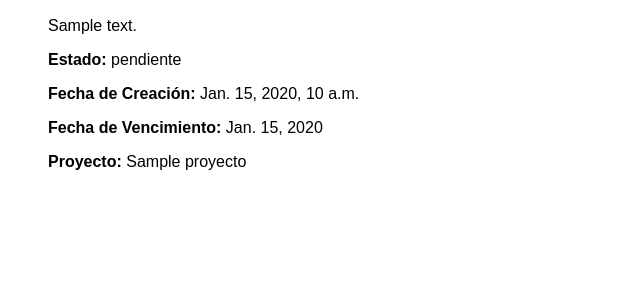
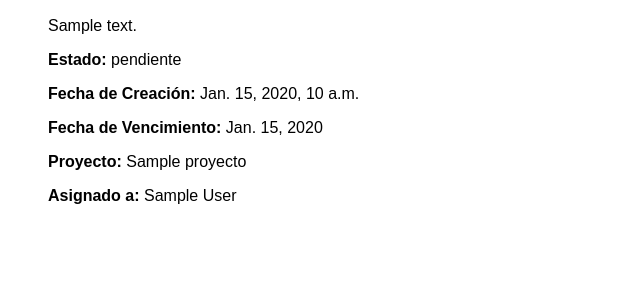
Before and after one commit to REGGDIS/reveloper, a Django app: page /reveloper/tareas_por_desarrollar/ in a window 1280 px wide. Shown: the part 188-488 px from the top of the page, without its empty margins (0-640 px from the left). Run offline with Django 5.2, Linux system fonts and the light colour scheme; a user stored in the database is signed in; tables that the repository leaves empty hold one stand-in row (values such as "Sample post").

Commit message:
Desplegar usuario en la tarea

```diff
--- a/Reveloper/templates/tareas.html
+++ b/Reveloper/templates/tareas.html
@@ -13,6 +13,7 @@
             <p><strong>Fecha de Creación:</strong> {{ tarea.fecha_creacion }}</p>
             <p><strong>Fecha de Vencimiento:</strong> {{ tarea.fecha_vencimiento }}</p>
             <p><strong>Proyecto:</strong> {{ tarea.proyecto.nombre }}</p>
+            <p><strong>Asignado a:</strong> {{ tarea.usuario.first_name }} {{ tarea.usuario.last_name }}</p>
         </li>
     {% empty %}
         <li>No tienes tareas asignadas.</li>
--- a/Reveloper/views.py
+++ b/Reveloper/views.py
@@ -78,11 +78,12 @@ def evaluaciones(request):
 def tareas_por_desarrollar(request):
     if request.user.is_superuser:
         # Si es administrador, mostrar todas las tareas
-        tareas = TareaPorDesarrollar.objects.select_related('proyecto').all()
+        tareas = TareaPorDesarrollar.objects.select_related(
+            'proyecto', 'usuario').all()
     else:
         # Si no es administrador, mostrar solo las tareas asignadas al usuario
         tareas = TareaPorDesarrollar.objects.select_related(
-            'proyecto').filter(usuario=request.user)
+            'proyecto', 'usuario').filter(usuario=request.user)
     return render(request, 'tareas.html', {'tareas': tareas})
 
 
```
